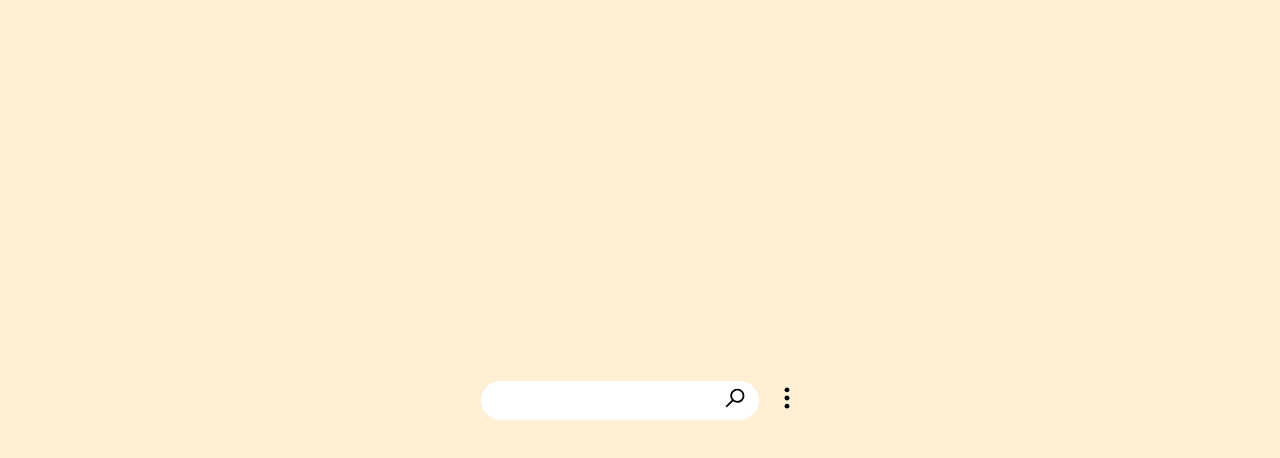
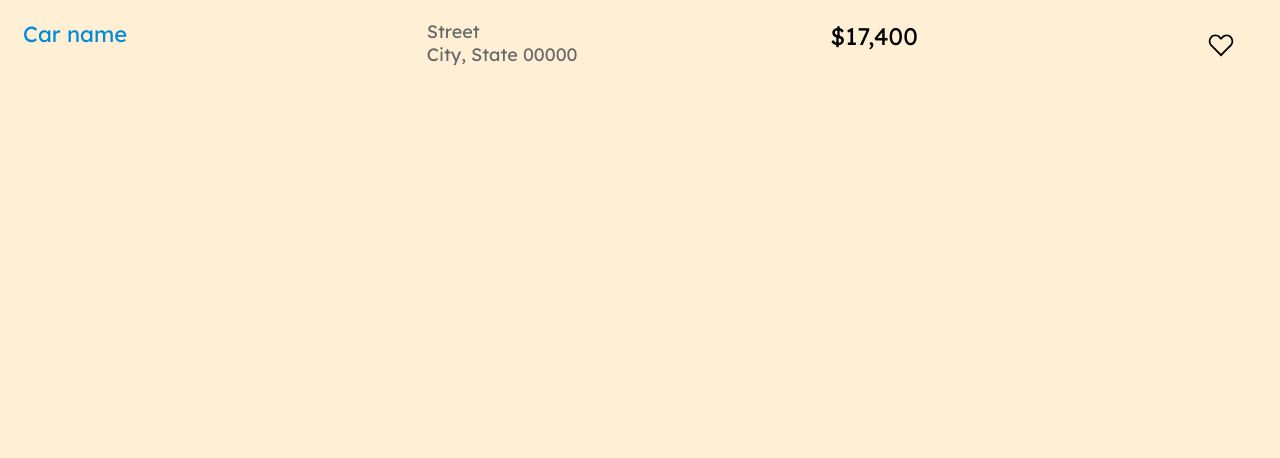
Before and after one commit to codexshell/car-listings, a SvelteKit app: page / in a window 1280 px wide. Shown: the top 458 px of the page. Built offline with nearby package versions, Linux system fonts and the light colour scheme.

Commit message:
feat(components): add CarEntry component

```diff
--- /dev/null
+++ b/src/lib/components/CarEntry.svelte
@@ -0,0 +1,108 @@
+<script>
+	import Text from '$lib/components/Text.svelte';
+
+	import heartFilled from '$lib/images/heart-filled.svg';
+	import heartStroke from '$lib/images/heart-stroke.svg';
+
+	export let name = 'Car name';
+	export let street = 'Street';
+	export let city = 'City';
+	export let state = 'State';
+	export let zip = '00000';
+	export let price = 'Car price';
+
+	let isFavorite = false;
+	const formattedPrice = new Intl.NumberFormat('en-US', {
+		style: 'currency',
+		currency: 'USD',
+		maximumFractionDigits: 0
+	}).format(price);
+
+	function toggleFavorite() {
+		isFavorite = !isFavorite;
+	}
+</script>
+
+<div class="container">
+	<Text label={name} variant="h2" />
+	<div class="location">
+		<Text variant="p" label={street} />
+		<div class="city-state">
+			<Text variant="p" label={city + ', '} />
+			<Text variant="p" label={state} />
+			<Text variant="p" label={zip} />
+		</div>
+	</div>
+	<div class="description">
+		<Text variant="price" label={formattedPrice} />
+		{#if isFavorite}
+			<button on:click={toggleFavorite} class="img-wrapper">
+				<img src={heartFilled} alt="Favorite" />
+			</button>
+		{:else}
+			<button on:click={toggleFavorite} class="img-wrapper">
+				<img src={heartStroke} alt="Not favorite" />
+			</button>
+		{/if}
+	</div>
+</div>
+
+<style>
+	.container {
+		min-width: 38.2rem;
+		height: 17.7rem;
+		border-radius: 0.6rem;
+		padding-top: 1.5rem;
+		padding-left: 1.8rem;
+		padding-bottom: 1.8rem;
+		padding-right: 1.7rem;
+		cursor: pointer;
+	}
+
+	.container:hover {
+		background-color: white;
+	}
+
+	.location {
+		margin-top: 1.2rem;
+	}
+
+	.description {
+		margin-top: 2.8rem;
+		display: flex;
+		justify-content: space-between;
+	}
+
+	.img-wrapper {
+		background-color: transparent;
+		border: none;
+		cursor: pointer;
+		transition: all 0.2s ease-in-out;
+	}
+
+	.img-wrapper:hover {
+		transform: scale(1.5);
+	}
+
+	.city-state {
+		display: flex;
+		gap: 0.5rem;
+	}
+
+	@media only screen and (min-width: 1280px) {
+		.container {
+			height: 8.9rem;
+			display: grid;
+			grid-template-columns: repeat(3, 1fr);
+			padding: 2.1rem 4.6rem 1.6rem 2.3rem;
+		}
+
+		.location {
+			margin: 0;
+		}
+
+		.description {
+			margin: 0;
+		}
+	}
+</style>
--- a/src/lib/components/Text.svelte
+++ b/src/lib/components/Text.svelte
@@ -10,7 +10,7 @@
 {:else if variant === 'p'}
 	<p>{label}</p>
 {:else if variant === 'price'}
-	<span class="price">${label}</span>
+	<span class="price">{label}</span>
 {/if}
 
 <style>
@@ -39,4 +39,7 @@
 		font-size: 2.4rem;
 		line-height: 3rem;
 	}
+
+	@media only screen and (min-width: 1280px) {
+	}
 </style>
--- a/src/routes/+page.svelte
+++ b/src/routes/+page.svelte
@@ -1,18 +1,17 @@
 <script>
 	// import Text from '$lib/components/Text.svelte';
-	import SearchInput from '$lib/components/SearchInput.svelte';
+	// import SearchInput from '$lib/components/SearchInput.svelte';
+	import CarEntry from '$lib/components/CarEntry.svelte';
 
-	const filterOptions = ['New cars', 'Used cars', 'Dealership', 'For sale by owner'];
+	// const filterOptions = ['New cars', 'Used cars', 'Dealership', 'For sale by owner'];
 </script>
 
 <main>
-	<SearchInput {filterOptions} />
+	<CarEntry name="Car name" location="Car location" price="17400" />
 </main>
 
 <style>
 	main {
-		display: grid;
-		place-content: center;
 		background-color: papayawhip;
 		height: 100vh;
 	}
```
